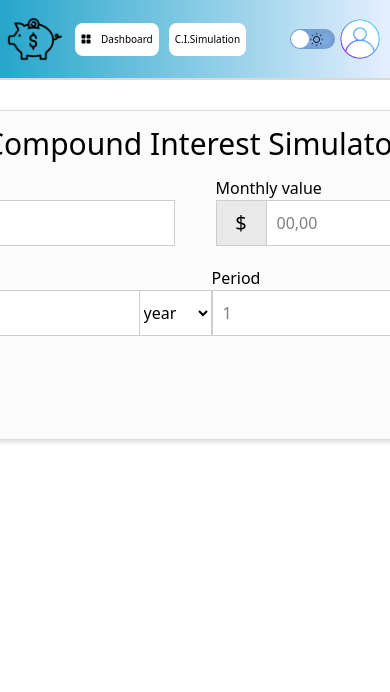
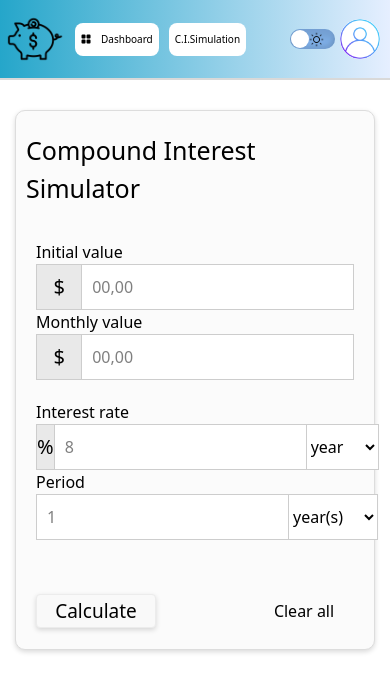
Before and after one commit to jhonatanIto/ExpenseTracker, a React (Vite) app: page /simulation in a window 390 px wide. Shown: the top 692 px of the page. Built offline with nearby package versions, Linux system fonts and the light colour scheme.

Commit message:
s-version-0.5

```diff
--- a/src/App.css
+++ b/src/App.css
@@ -631,3 +631,16 @@
   border-color: rgb(205, 205, 205);
   border-width: 1px 1px 1px 0px;
 }
+@media (max-width: 700px) {
+  .calcHeader {
+    font-size: 25px;
+  }
+  .calcContainer {
+    width: 360px;
+    height: 540px;
+    justify-content: space-around;
+  }
+  .calcUp {
+    flex-direction: column;
+  }
+}
```
